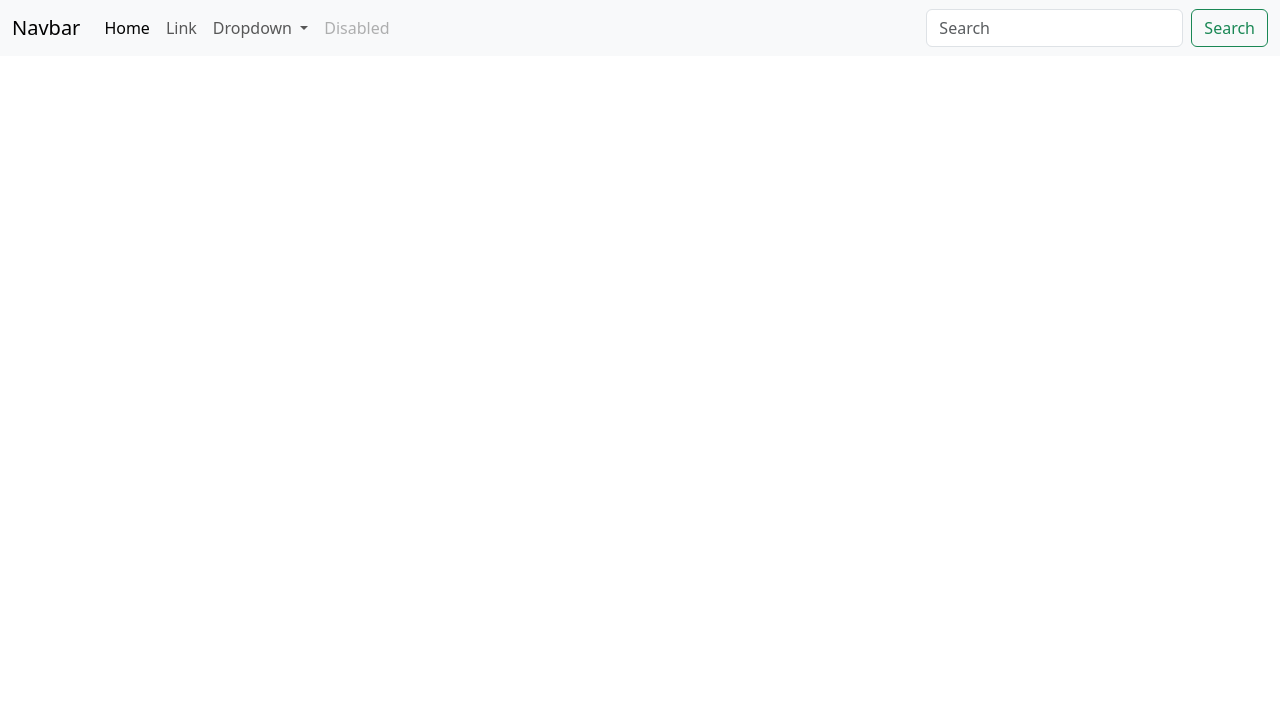
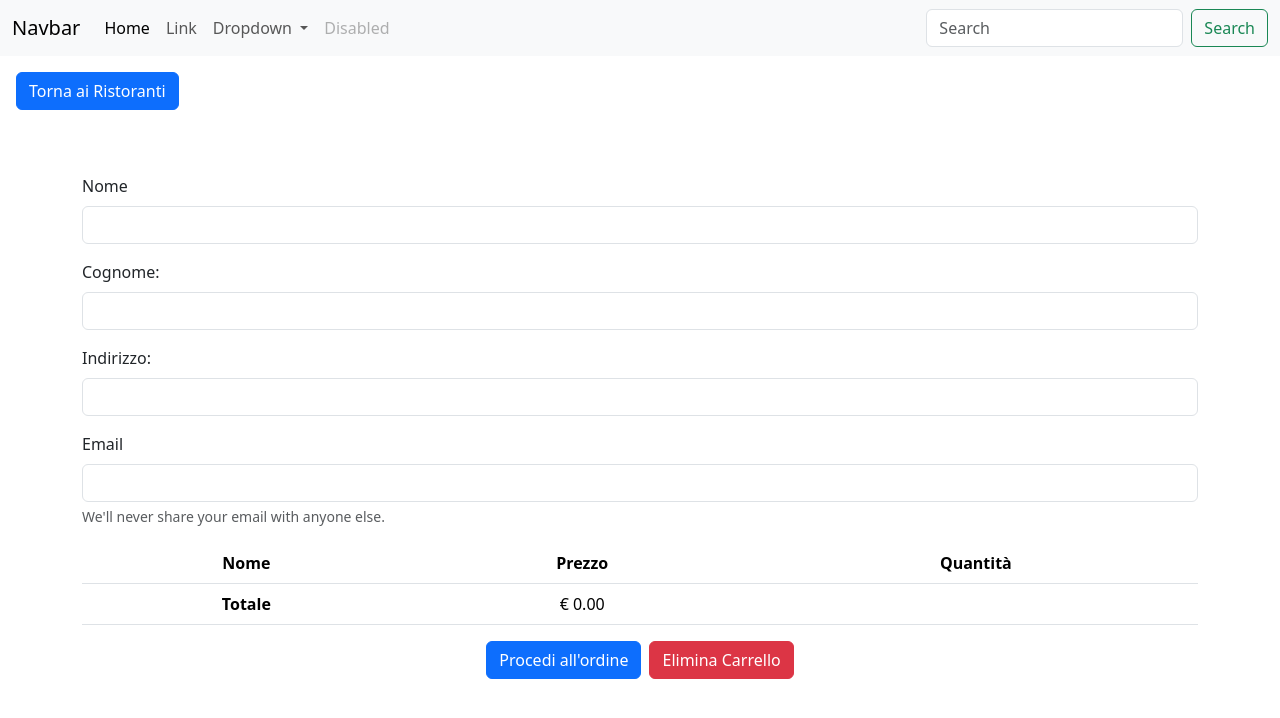
Before and after one commit to EdoardoPerucca/progetto_finale, a Vue app: page /cart in a window 1280 px wide. Shown: the top 718 px of the page. Built offline with nearby package versions, Linux system fonts and the light colour scheme.

Commit message:
feat: add Cart view + style

```diff
--- a/src/pages/Cart.vue
+++ b/src/pages/Cart.vue
@@ -1,18 +1,92 @@
 <script>
+
+import { store } from '../store';
+
 export default {
     name: 'Cart',
 
     data() {
         return {
-
+            store,
         }
     },
+
+    mounted() {
+
+        console.log(this.store.restaurantSlugFromLocalStorage)
+
+    },
+
+    methods: {
+
+        clearCart() {
+
+            localStorage.removeItem('cart');
+            localStorage.removeItem('total');
+            localStorage.removeItem('id');
+            localStorage.removeItem('slug');
+
+            return location.replace('http://localhost:5174/restaurant');
+
+        },
+
+    }
 }
 </script>
 
 
 <template>
-    <div>
+
+    <router-link class="btn btn-primary m-3" :to="{name: 'restaurant'}">Torna ai Ristoranti</router-link>
+
+    <div class="container flex justify-content-center">
+
+            <form class="mt-5">
+                <div class="mb-3">
+                    <label for="first_name" class="form-label">Nome</label>
+                    <input type="text" class="form-control" id="first_name" aria-describedby="emailHelp" required>
+                </div>
+                <div class="mb-3">
+                    <label for="last_name" class="form-label">Cognome:</label>
+                    <input type="text" class="form-control" id="last_name" required>
+                </div>
+                <div class="mb-3">
+                    <label for="address" class="form-label">Indirizzo:</label>
+                    <input type="text" class="form-control" id="address" required>
+                </div>
+                <div class="mb-3">
+                    <label for="email" class="form-label">Email</label>
+                    <input type="email" class="form-control" id="email" aria-describedby="emailHelp" required>
+                    <div id="emailHelp" class="form-text">We'll never share your email with anyone else.</div>
+                </div>
+                <table class="table">
+                <thead class="text-center">
+                    <tr>
+                        <th scope="col">Nome</th>
+                        <th scope="col">Prezzo</th>
+                        <th scope="col">Quantità</th>
+                    </tr>
+                </thead>
+                <tbody class="text-center">
+                    <tr  v-for="(dish, index) in this.store.cartFromLocalStorage" :key="index">
+                        <td>{{ dish.name }}</td>
+                        <td>€ {{dish.price}}</td>
+                        <td >{{ dish.quantity }}</td>
+                    </tr>
+                    <tr>
+                        <th>Totale</th>
+                        <td v-if="this.store.cartFromLocalStorage.length == 0 || this.store.restaurantIdFromLocalStorage == this.store.cartFromLocalStorage[0].restaurant_id || this.store.actualRestaurantId == this.store.cartFromLocalStorage[0].restaurant_id">€ {{ this.store.totalFromLocalStorage.toFixed(2) }}</td>
+                        <td v-else>€ 0.00</td>
+                        <td></td>
+                    </tr>
+                </tbody>
+            </table>
+
+            <div class="text-center">
+                <button type="submit" class="btn btn-primary">Procedi all'ordine</button>
+                <router-link class="ms-2 btn btn-danger" :to="{name: 'restaurant'}" @click="clearCart()">Elimina Carrello</router-link>
+            </div>
+        </form>
 
     </div>
 </template>
@@ -20,5 +94,16 @@ export default {
 
 <style lang="scss" scoped>
 
+    .flex {
+        display: flex;
+        gap: 30px;
+
+        form {
+            flex-grow: 1;
+        }
+
+
+
+    }
 
 </style>
```
